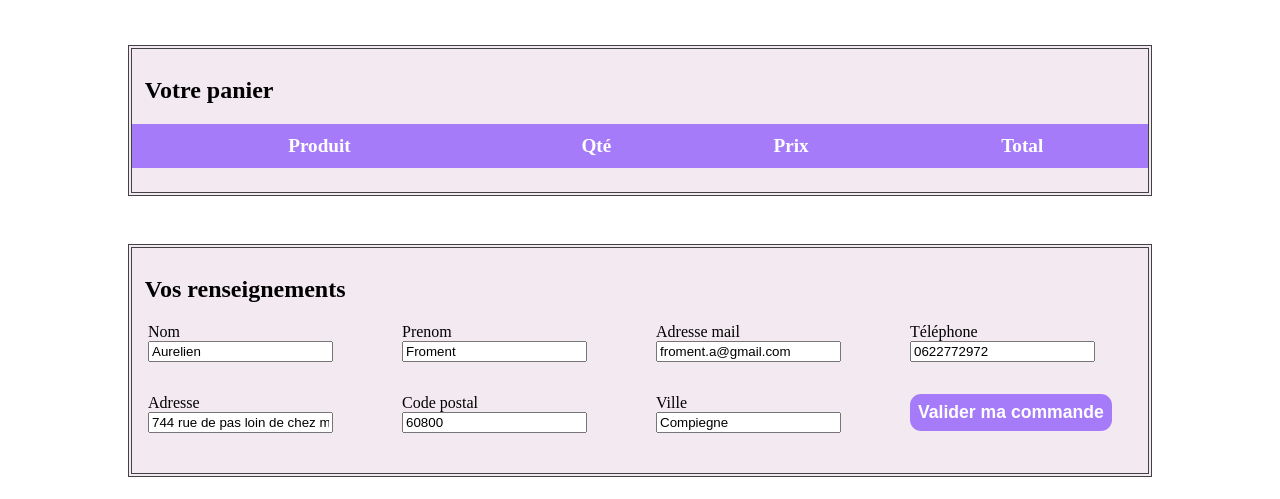
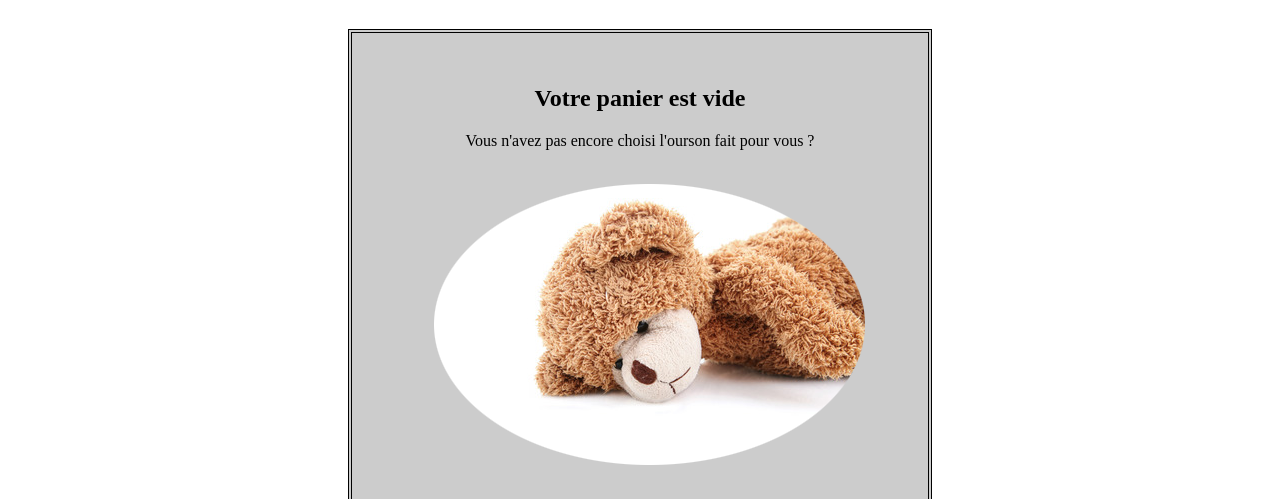
Before and after one commit to LucillePetel/Orinoco, a plain HTML site: page front-end/basket.html in a window 1280 px wide. Shown: the part 248-747 px from the top of the page. Drawn offline with Linux system fonts and the light colour scheme.

Commit message:
Mise en place panier vide

```diff
--- a/front-end/css/style.css
+++ b/front-end/css/style.css
@@ -42,6 +42,8 @@ header {
 .basket-title{
     margin-left: 0.8rem;
 }
+
+
 
 #contain-cards {
     display: flex;
--- a/front-end/js/api.js
+++ b/front-end/js/api.js
@@ -21,6 +21,7 @@ class API {
     //Appel de l'API pour les pages product
     getArticleById() {
         let params = new URLSearchParams(document.location.search.substring(1));
+       //Affichage du produit suivant l'id
         if (params.get("id")) {
         fetch(this.url + "/" + params.get("id"))
             .then(response => response.json())
--- a/front-end/js/article.js
+++ b/front-end/js/article.js
@@ -10,6 +10,7 @@ class Article {
 
     }
 
+    //Affichage HTML de la page index
     addOnIndexPage() {
         let container = document.getElementById("products-list")
         const toInsert =
@@ -28,6 +29,7 @@ class Article {
         container.innerHTML += toInsert
     }
 
+    // Affichage HTML d'un produit
     addOnproductPage() {
         let contain = document.getElementById("contain-product")
 
--- a/front-end/js/basket.js
+++ b/front-end/js/basket.js
@@ -1,9 +1,7 @@
 // Page panier //
 
 
-//Appel de la fonction affichage panier
-addOnBasketPage()
-
+//fonction affichage panier
 function addOnBasketPage() {
     let basketPage = document.getElementById("contain-basket");
     const insertBasketHTML =
@@ -149,3 +147,29 @@ function addOnBasketPage() {
     });
 
 }
+
+//fonction d'affichage panier vide
+function addOnBasketPageNull() {
+    let basketPage = document.getElementById("contain-basket");
+    const insertBasketHTML =
+        `<section class="bg-first message-box">
+            <h2>Votre panier est vide</h2>
+            <p>Vous n'avez pas encore choisi l'ourson fait pour vous ?</p>
+            <img src="img/teddy.png" alt="teddy" id="bear">
+            <div class="link-box">
+                <a href="../index.html" class="button-message">Cherchez le ici</a>
+            </div>
+        </section> `
+
+    basketPage.innerHTML += insertBasketHTML
+
+
+}
+
+//Appel de addOnBasketPageNull si le panier est vide
+if (sessionStorage.getItem('basket') === null) {
+    addOnBasketPageNull()
+//Sinon appel de addOnBasketPage
+} else {
+    addOnBasketPage()
+}
--- a/front-end/js/basketline.js
+++ b/front-end/js/basketline.js
@@ -1,3 +1,5 @@
+//Fonction d'affichage du panier
+
 function basketLine(product) {
     let basketPlace = document.getElementById("product-line")
     let totalPlace = document.getElementById("total-line")
```
Also changed, not shown: front-end/img/teddy.png (added).
